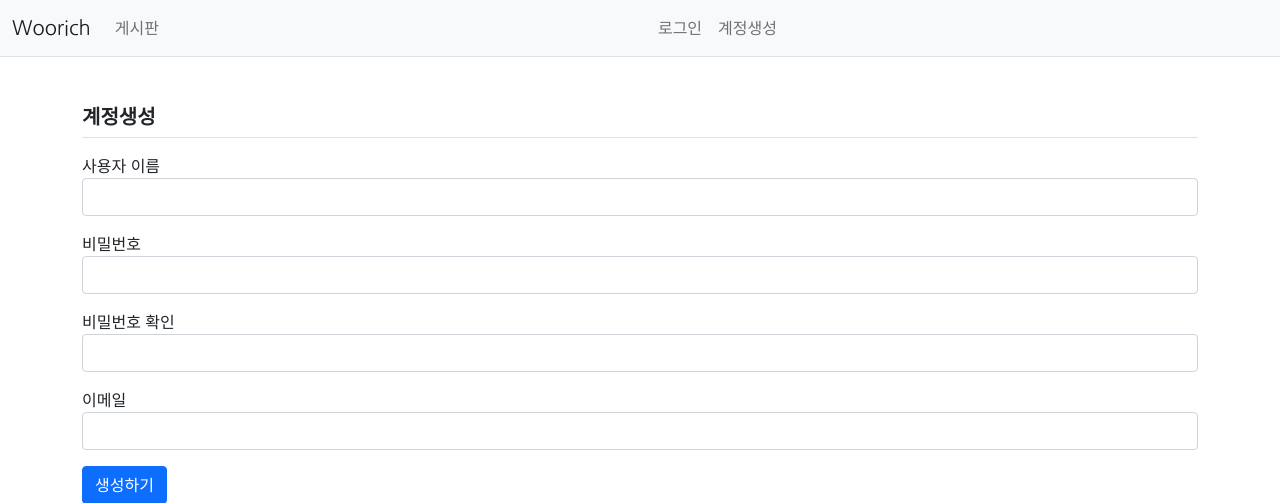
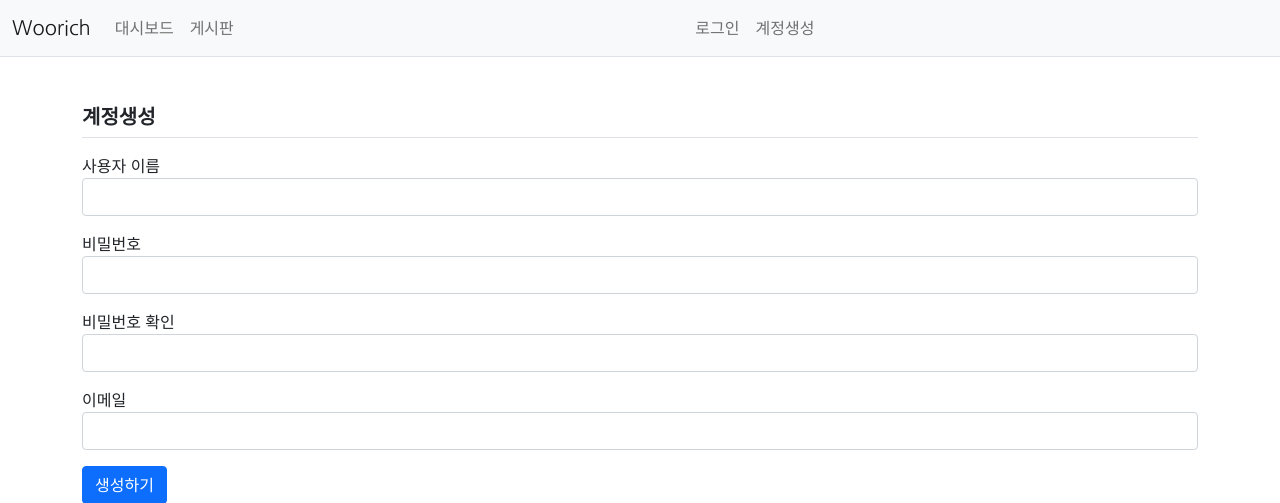
Before and after one commit to woorich/woorich, a Flask app: page /auth/signup/ in a window 1280 px wide. Shown: the top 503 px of the page. Run offline with Flask 3, Linux system fonts and the light colour scheme; some libraries are stand-ins or nearby versions.

Commit message:
FEAT: create dashboar menu in navbar

```diff
--- a/woorichApp/templates/includes/navbar.html
+++ b/woorichApp/templates/includes/navbar.html
@@ -12,6 +12,9 @@
         </button>
         <div class="collapse navbar-collapse" id="navbarSupportedContent">
             <ul class="navbar-nav me-auto mb-2 mb-lg-0">
+                </li>
+                    <a class="nav-link" href="{{ url_for('main.index') }}">대시보드</a>
+                </li>
                 </li>
                     <a class="nav-link" href="{{ url_for('question._list') }}">게시판</a>
                 </li>
```
